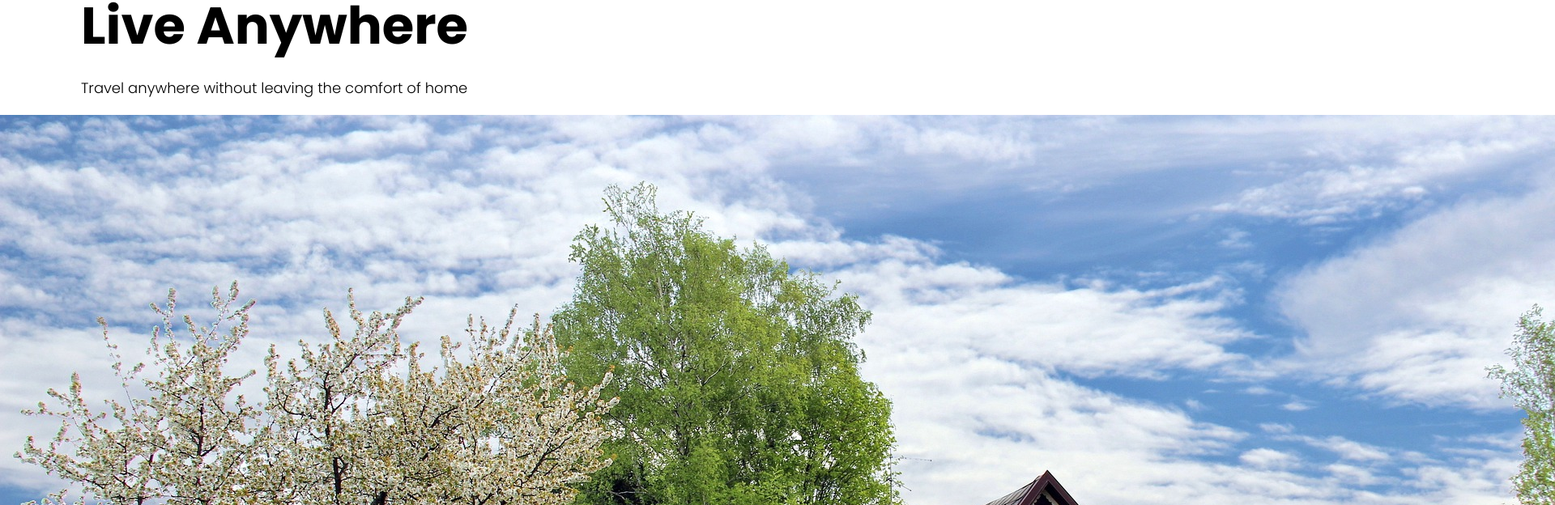
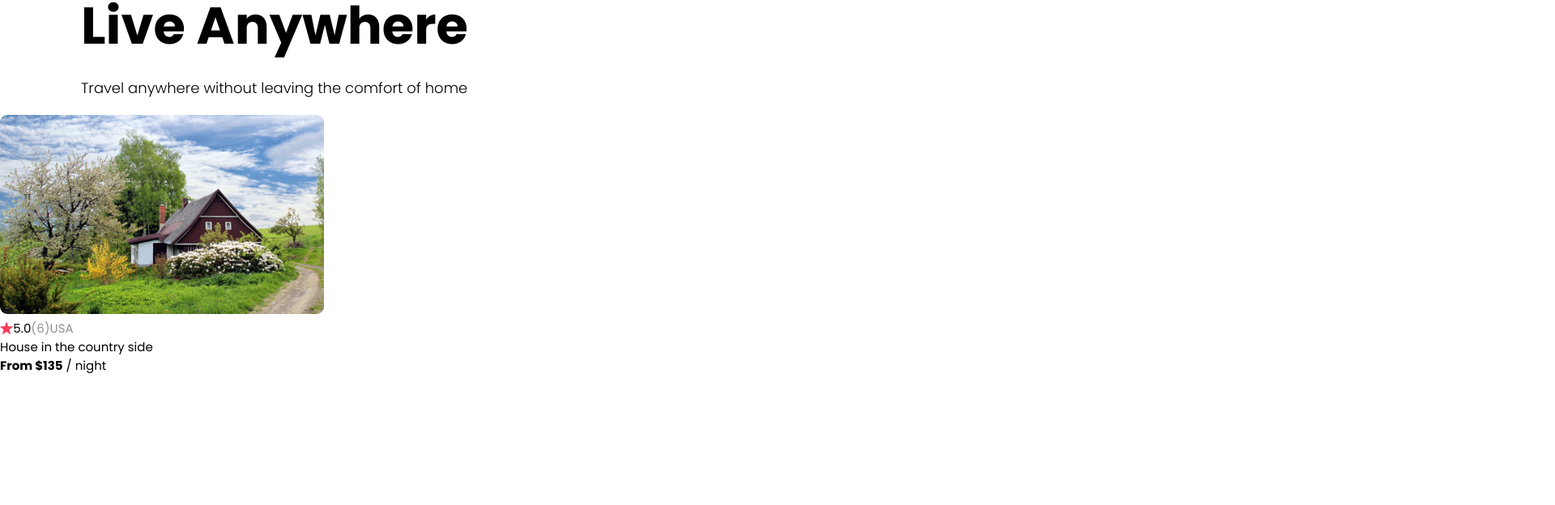
Before and after one commit to janiceh94/airbnb-clone, a React (Create React App) app: page / in a window 1280 px wide. Shown: the part 732-1356 px from the top of the page at 81% size, 1920 px wide, since content can reach past the window. After the commit the page ends 1195 px from the top, so only its background shows below. Built offline with nearby package versions, Linux system fonts and the light colour scheme.

Commit message:
styled card component

```diff
--- a/src/Components/Card/Card.css
+++ b/src/Components/Card/Card.css
@@ -0,0 +1,21 @@
+.card{
+    width: 400px;
+    font-size: 15px;
+}
+.card-image{
+    width: 100%;
+    border-radius: 9px;
+}
+.card-stats{
+    display: flex;
+    align-items: center;
+}
+.card-star{
+    height: 15px;
+}
+.grey{
+    color: #918E9B;
+}
+.bold{
+    font-weight: bold;
+}
--- a/src/Components/Card/Card.jsx
+++ b/src/Components/Card/Card.jsx
@@ -6,15 +6,15 @@ import Star from '../../Images/Star 1.png'
 const Card = () => {
     return (
         <div className="card">
-            <img src={Cottage} alt='cottage'/>
+            <img className='card-image' src={Cottage} alt='cottage'/>
             <div className='card-stats'>
-                <img src ={Star} alt='star'/>
+                <img className='card-star' src ={Star} alt='star'/>
                 <span>5.0</span>
-                <span>(6)</span>
-                <span>USA</span>
+                <span className='grey'>(6)</span>
+                <span className='grey'>USA</span>
             </div>
             <p>House in the country side</p>
-            <p>From $135 / night</p>
+            <p><span className='bold'>From $135</span> / night</p>
         </div>
     )
 }
```
